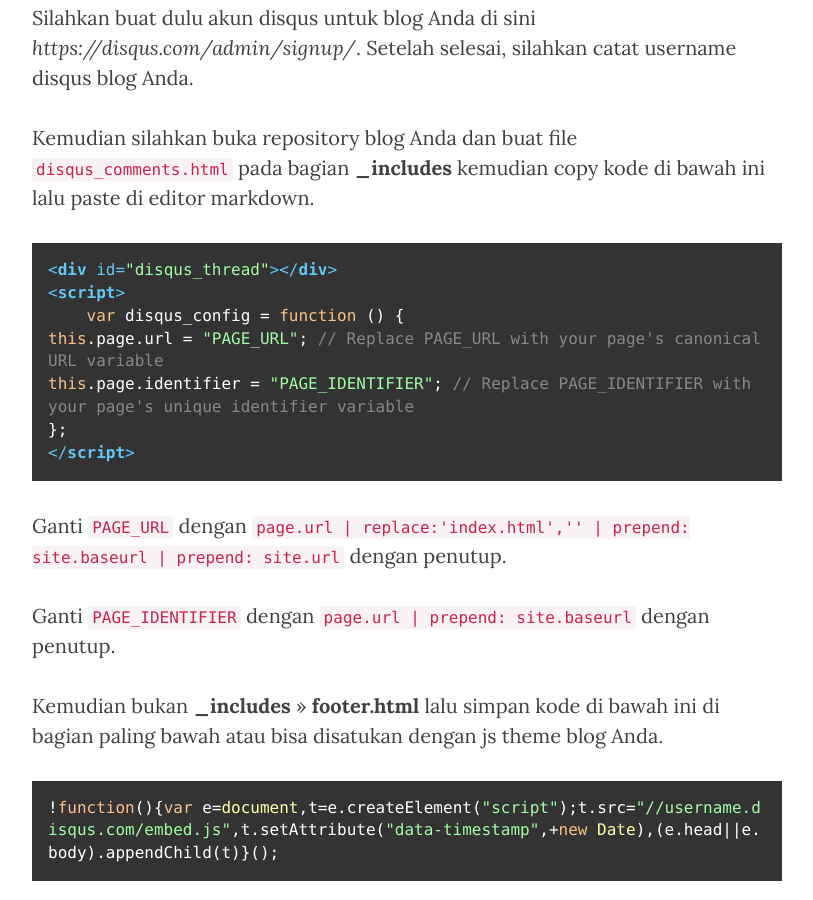
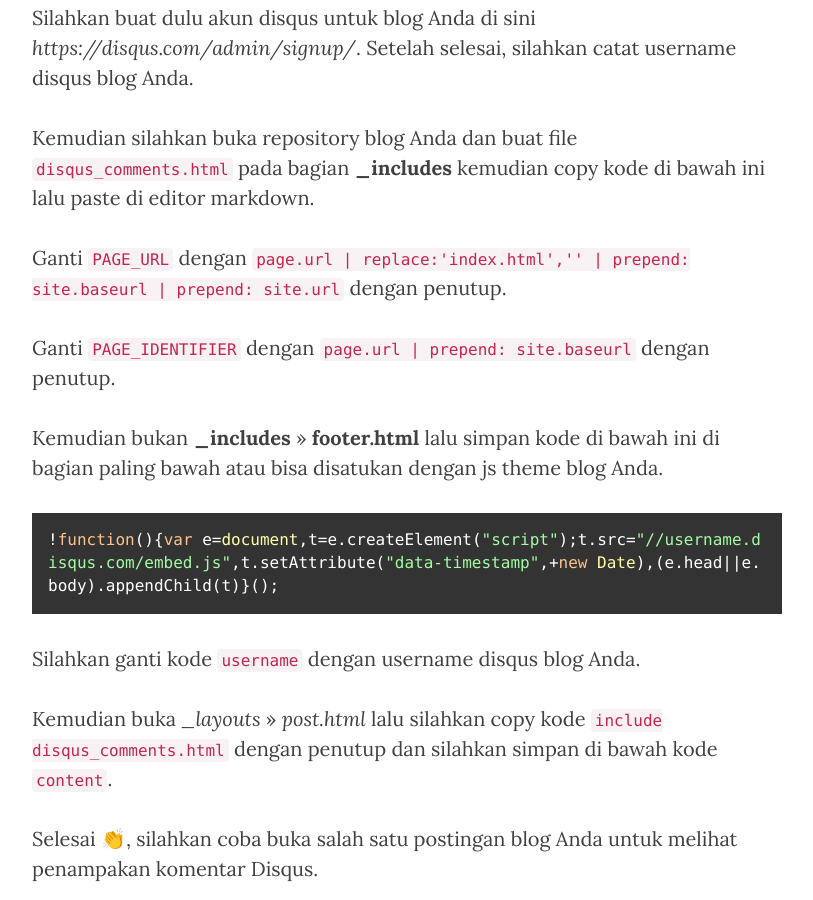
Before and after one commit to KompiAjaib/kompiajaib.github.io, a Jekyll site: the page built from _posts/2016-06-01-memasang-komentar-disqus-pada-github-pages.markdown, in a window 1280 px wide and 900 px high, scrolled down 1069 px. Shown: the whole window, without its empty margins (233-1046 px from the left). Built offline with Jekyll 4.4.1, drawn with Linux system fonts in a browser that asks for light colours; nearby versions of some CDN libraries; emoji names are drawn with the system emoji font; comment, search, counter and statistics services are not loaded.

Commit message:
Update 2016-06-01-memasang-komentar-disqus-pada-github-pages.markdown

````diff
--- a/_posts/2016-06-01-memasang-komentar-disqus-pada-github-pages.markdown
+++ b/_posts/2016-06-01-memasang-komentar-disqus-pada-github-pages.markdown
@@ -22,15 +22,7 @@ Silahkan buat dulu akun disqus untuk blog Anda di sini *https://disqus.com/admin
 
 Kemudian silahkan buka repository blog Anda dan buat file `disqus_comments.html` pada bagian **_includes** kemudian copy kode di bawah ini lalu paste di editor markdown.
 
-```
-<div id="disqus_thread"></div>
-<script>
-    var disqus_config = function () {
-this.page.url = "PAGE_URL"; // Replace PAGE_URL with your page's canonical URL variable
-this.page.identifier = "PAGE_IDENTIFIER"; // Replace PAGE_IDENTIFIER with your page's unique identifier variable
-};
-</script>
-```
+
 
 Ganti `PAGE_URL` dengan `page.url | replace:'index.html','' | prepend: site.baseurl | prepend: site.url` dengan penutup.
 
````
